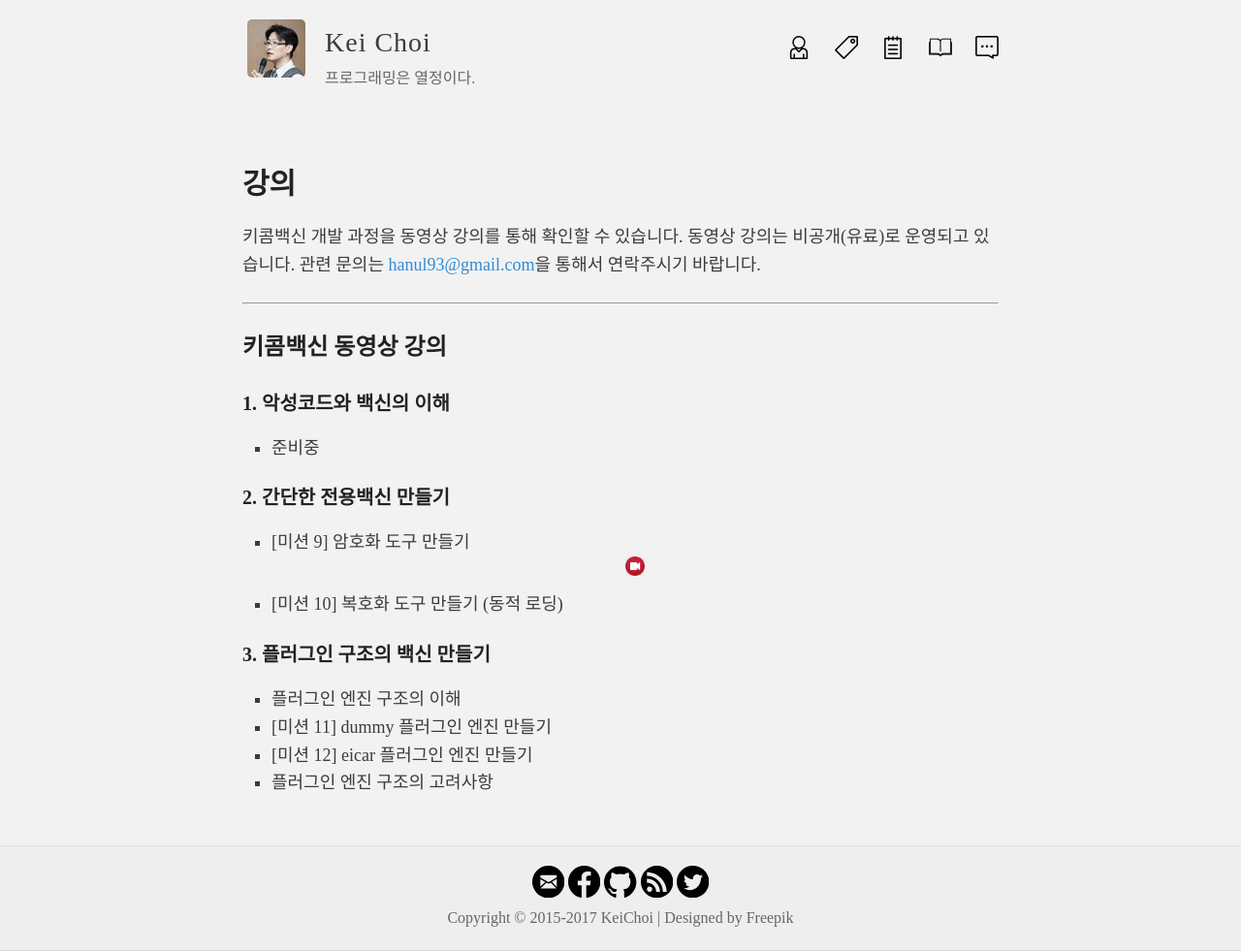
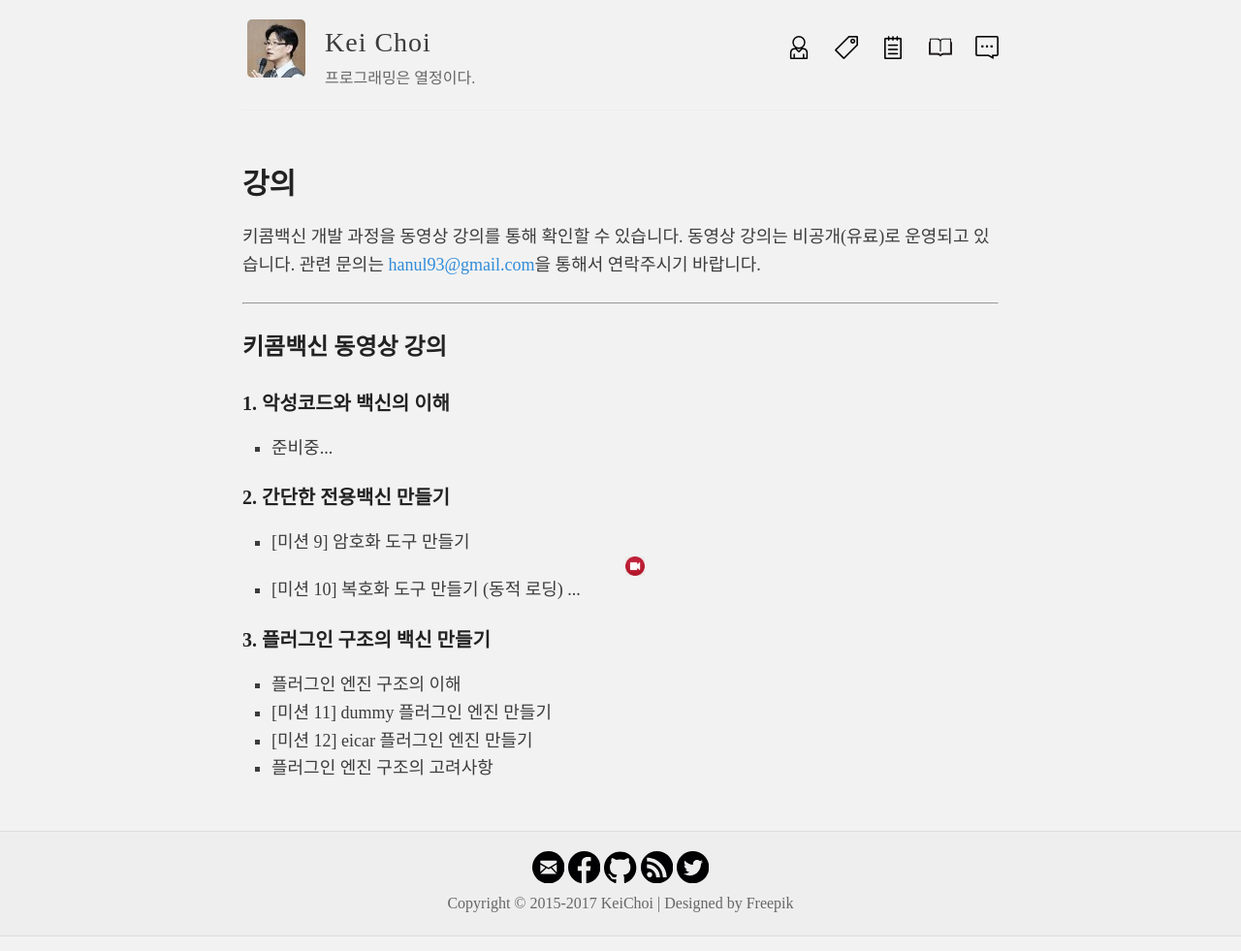
Before and after one commit to hanul93/hanul93.github.com, a Jekyll site: the page built from learn.md, in a window 1280 px wide. Shown: the whole page at 97% size. Built offline with Jekyll 4.4.1, drawn with Linux system fonts in a browser that asks for light colours; nearby versions of some CDN libraries.

Commit message:
테스트

```diff
--- a/learn.md
+++ b/learn.md
@@ -14,7 +14,7 @@ permalink: /learn/
 ### 1. 악성코드와 백신의 이해
 
 <ul>
-    <li>준비중
+    <li>준비중...
     </li>
 </ul>
 
@@ -23,9 +23,9 @@ permalink: /learn/
 <ul>
     <li>[미션 9] 암호화 도구 만들기 <img src='/images/video-icon-2.png' width=20 height=20>
     </li>
+    <li>[미션 10] 복호화 도구 만들기 (동적 로딩) ...
+    </li>
 </ul>
-
-* [미션 10] 복호화 도구 만들기 (동적 로딩)
 
 ### 3. 플러그인 구조의 백신 만들기
 
```
